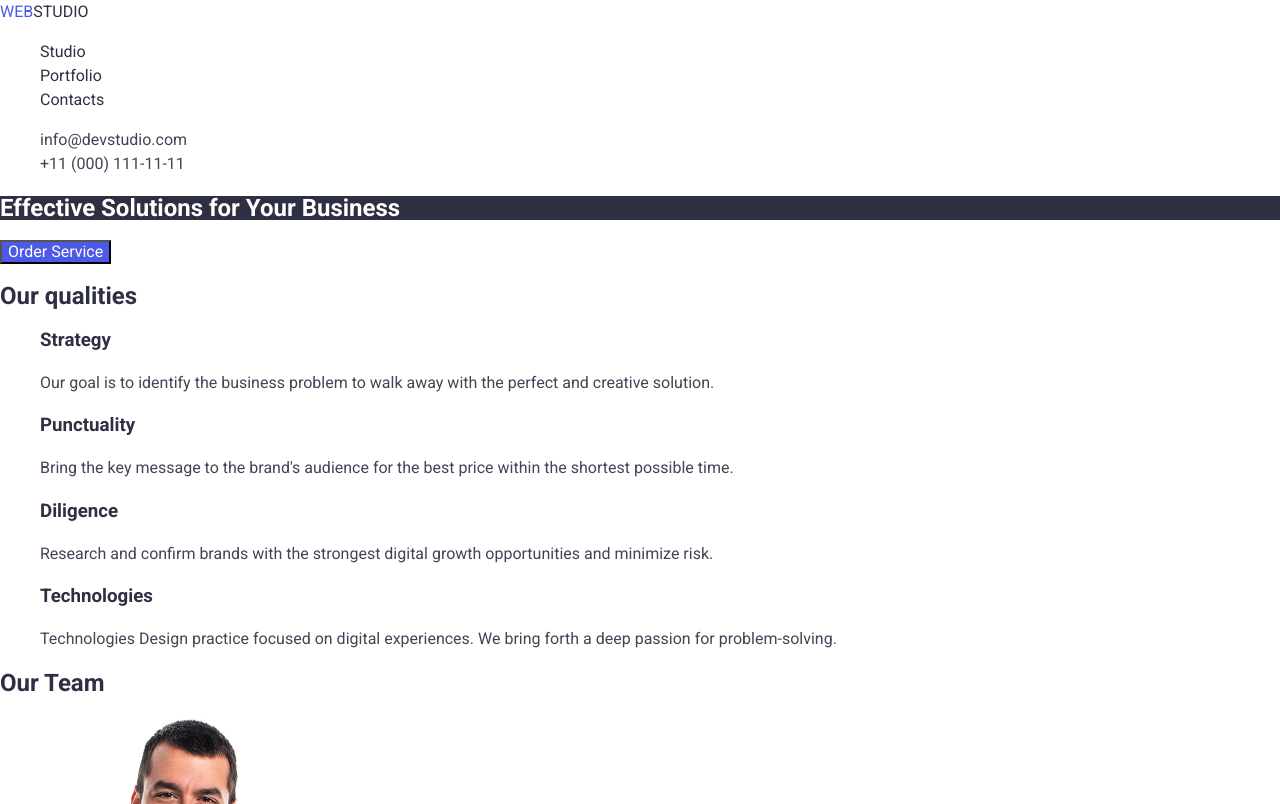
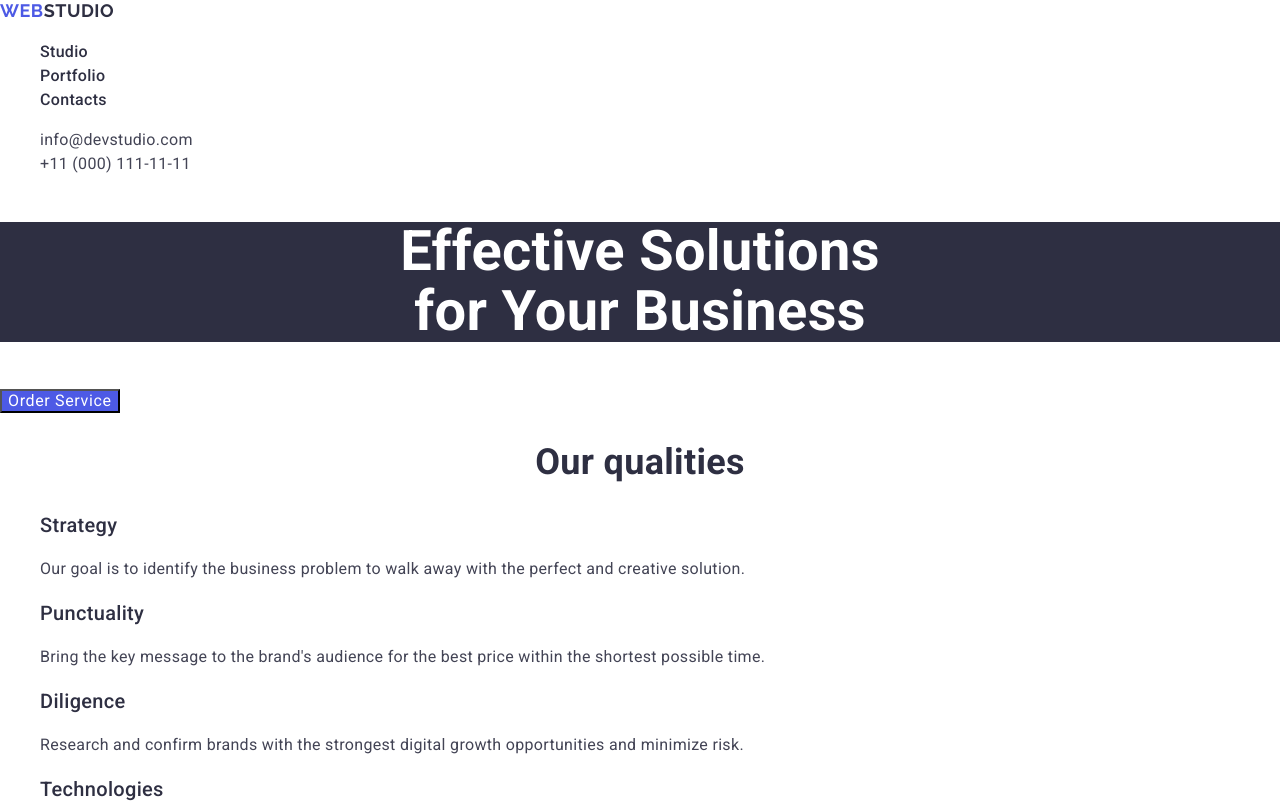
Before and after one commit to MohBat6/goit-markup-hw-02_2, a plain HTML site: page index.html in a window 1280 px wide. Shown: the top 804 px of the page. Drawn offline with nearby package versions, Linux system fonts and the light colour scheme.

Commit message:
add all files

```diff
--- a/css/styles.css
+++ b/css/styles.css
@@ -25,13 +25,21 @@ body {
   background-color: rgba(255, 255, 255, 1);
        color: rgba(67, 68, 85, 1);
         font-family: Roboto, sans-serif;
-    Size: 16px;
-line-height: 24px;
-letter-spacing: 2%;
+        font-weight: 400;
+    font-size: 16px;
+line-height: 1.5;
+letter-spacing: 0.32px;
 }
 
 
 /* Хедер */
+.logo-entirely {
+  font-family: Raleway, sans-serif;
+  font-weight: 700;
+  font-size: 18px;
+  line-height: 1.17;
+  letter-spacing: 0.54px;
+  }
 .logo {
   color: var(--title-text-color);
 }
@@ -40,6 +48,7 @@ letter-spacing: 2%;
 }
 .nav a {
   color: var(--title-text-color);
+  font-weight: 500;
 }
 .nav a:hover,
 .nav a:focus {
@@ -60,26 +69,42 @@ letter-spacing: 2%;
 /* Герой */
 .hero-title {
   background-color: var(--title-text-color);
-;
   color: var(--hero-title-color);
+  font-weight: 700;
+  font-size: 56px;
+  line-height: 1.07;
+  text-align: center;
 }
 .button {
   background-color: var(--logo-accent-color);
   color: var(--hero-title-color);
+  letter-spacing: 0.64px;
 }
 .button:hover {
   background-color: var(--accent-color);
   color: var(--hero-title-color);
+  cursor: pointer;
 }
 
 /* Section */
-.section-title,
+.section-title {
+  color: var(--title-text-color);
+  font-weight: 700;
+  font-size: 36px;
+  line-height: 1.11;
+  text-align: center;
+}
 .qualities .title,
 .team .name,
 .portfolio .title {
   color: var(--title-text-color);
+  font-weight: 500;
+  font-size: 20px;
+  line-height: 1.2;
 }
-
+.section-team {
+  background-color: var(--background-team);
+}
 
 /* Footer */
 footer {
--- a/index.html
+++ b/index.html
@@ -19,7 +19,7 @@
   <body>
     <header>
       <nav>
-        <a href=""
+        <a href="" class="logo-entirely"
           ><span class="logo-accent">WEB</span
           ><span class="logo">STUDIO</span></a
         >
@@ -37,7 +37,7 @@
     <main>
       <section>
         <!--Герой-->
-        <h1 class="hero-title">Effective Solutions for Your Business</h1>
+        <h1 class="hero-title">Effective Solutions <br />for Your Business</h1>
         <button type="button" class="button">Order Service</button>
       </section>
       <section>
@@ -74,7 +74,7 @@
           </li>
         </ul>
       </section>
-      <section>
+      <section class="section-team">
         <!--Наша Команда-->
         <h2 class="section-title">Our Team</h2>
         <ul class="team">
@@ -184,7 +184,7 @@
       </section>
     </main>
     <footer>
-      <a href=""
+      <a href="" class="logo-entirely"
         ><span class="logo-accent">WEB</span
         ><span class="logo-white">STUDIO</span></a
       >
```
